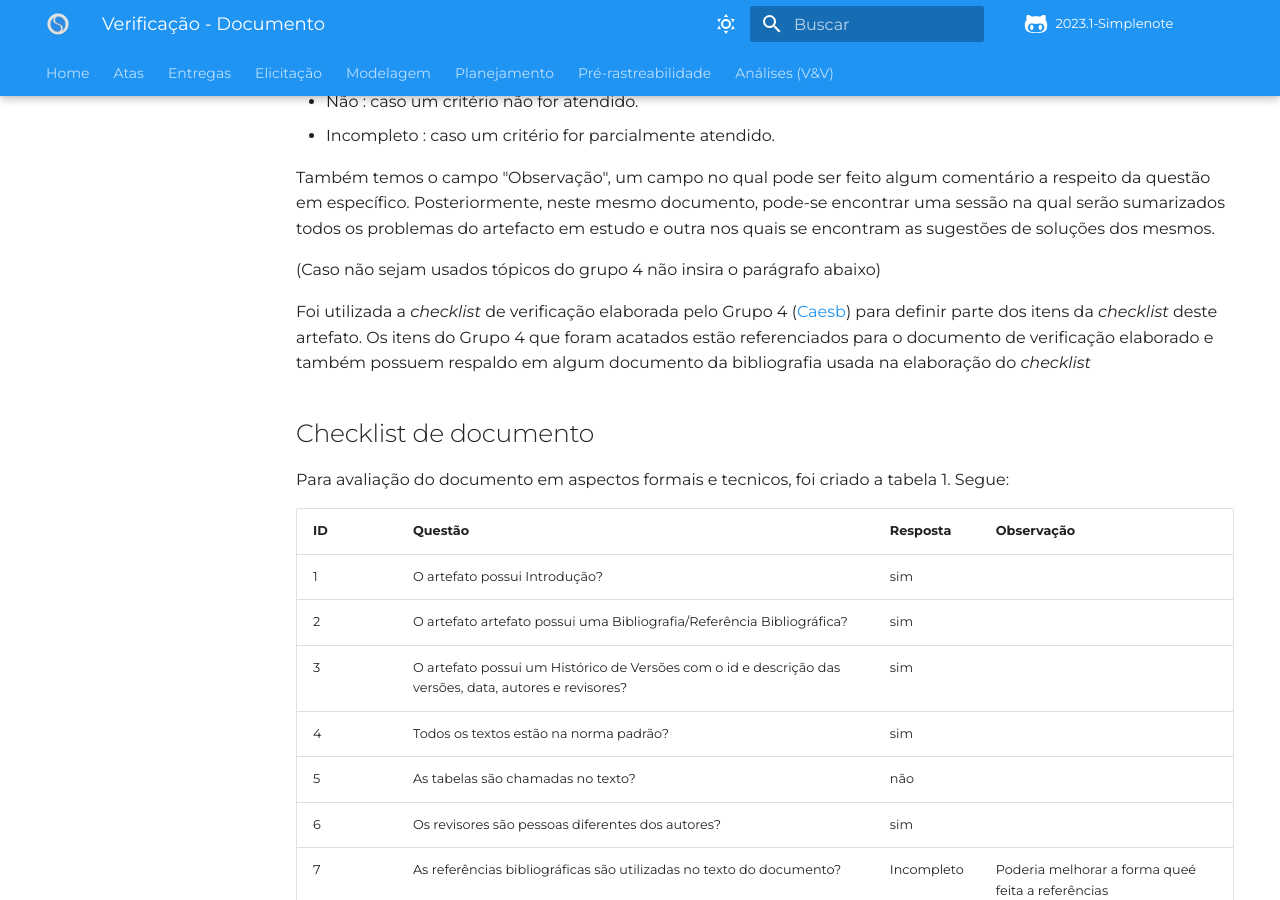
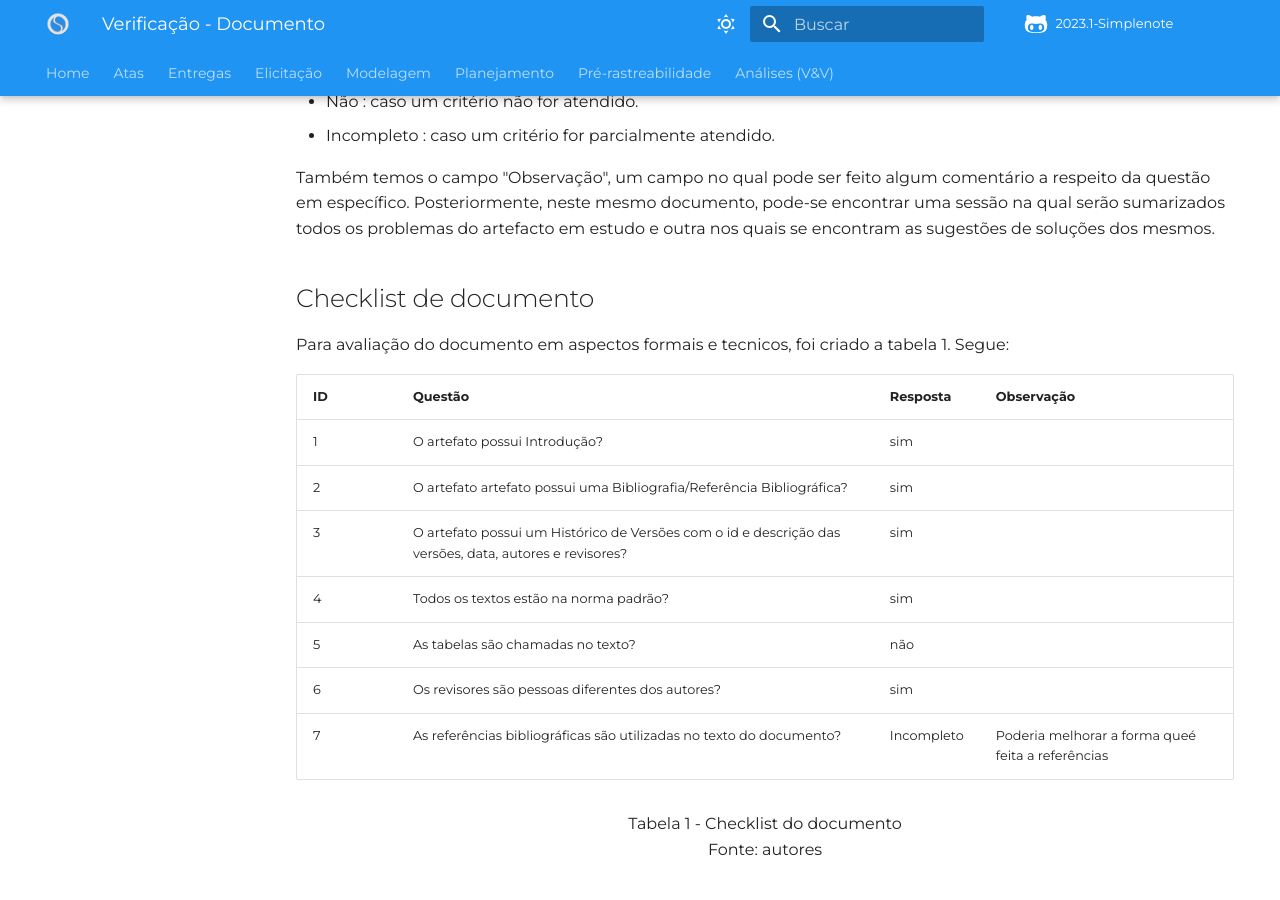
Before and after one commit to Requisitos-de-Software/2023.1-Simplenote, an MkDocs documentation site: the page built from docs/Analise-Grupo5/Modelagem/HistoriasDeUsuario.md, in a window 1280 px wide and 900 px high, scrolled down 509 px. Built offline with MkDocs 1.6.1 and Material for MkDocs 9.7.7, drawn with Linux system fonts in a browser that asks for light colours; some web fonts are replaced; comment, search, counter and statistics services are not loaded.

Commit message:
Update HistoriasDeUsuario.md

```diff
--- a/docs/Analise-Grupo5/Modelagem/HistoriasDeUsuario.md
+++ b/docs/Analise-Grupo5/Modelagem/HistoriasDeUsuario.md
@@ -14,11 +14,6 @@ A verificação foi feita por meio da insperção, utilizando um checklist criad
 - Incompleto : caso um critério for parcialmente atendido.
 
 Também temos o campo "Observação", um campo no qual pode ser feito algum comentário a respeito da questão em específico. Posteriormente, neste mesmo documento, pode-se encontrar uma sessão na qual serão sumarizados todos os problemas do artefacto em estudo e outra nos quais se encontram as sugestões de soluções dos mesmos.
-
-
-(Caso não sejam usados tópicos do grupo 4 não insira o parágrafo abaixo)
-
-Foi utilizada a *checklist* de verificação elaborada pelo Grupo 4 ([Caesb](https://requisitos-de-software.github.io/2023.1-Caesb/Verificacao/Grupo5/Entrega1/Entrega1/)) para definir parte dos itens da *checklist* deste artefato. Os itens do Grupo 4 que foram acatados estão referenciados para o documento de verificação elaborado e também possuem respaldo em algum documento da bibliografia usada na elaboração do *checklist*
 
 ## Checklist de documento
 Para avaliação do documento em aspectos formais e tecnicos, foi criado a tabela 1. Segue:
```
